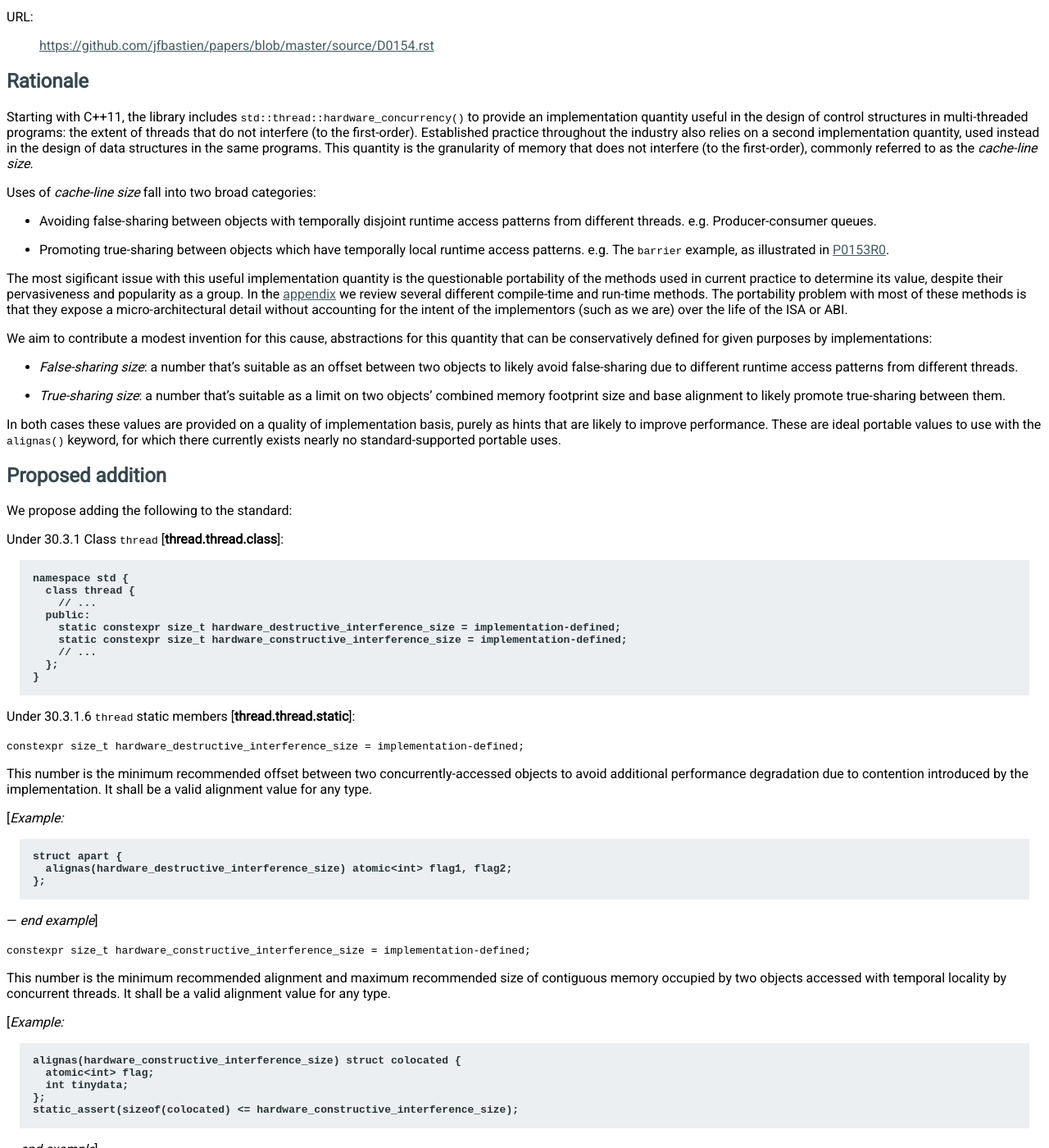
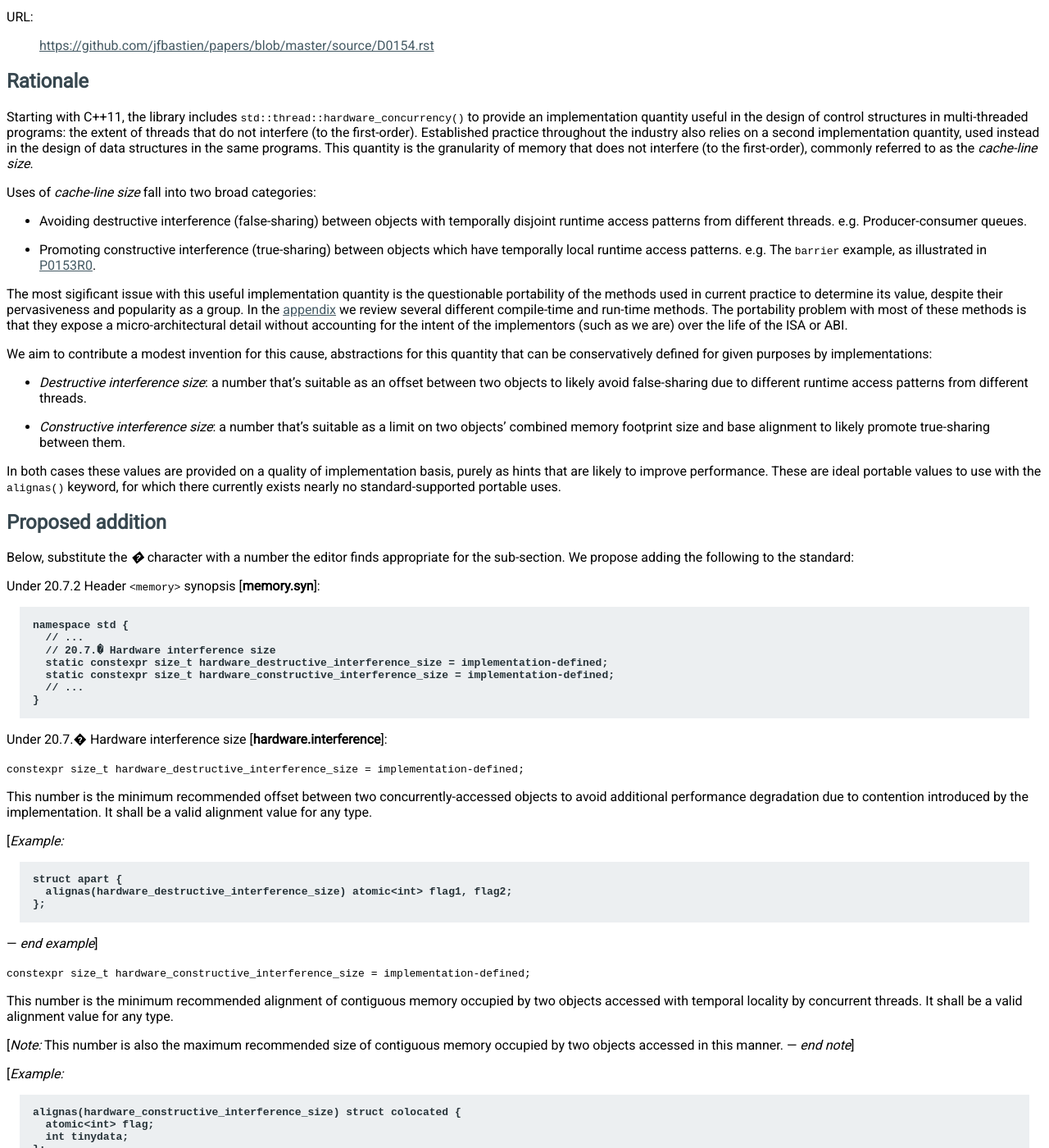
Before and after one commit to jfbastien/papers, a Sphinx documentation site: the page built from source/D0154.rst, in a window 1280 px wide and 1400 px high, scrolled down 477 px. Shown: the whole window at 82% size. Built offline with Sphinx 7.4.7, drawn with Linux system fonts in a browser that asks for light colours; some of the changed text lies outside the part shown.

Commit message:
Address LEWG feedback
Address LEWG comments:
* Change the feature test macro name to match the new name.
* Move to <memory>.
* Move 'maximum recommended size' to a note.
* Fix a few places where true/false sharing was still used.
Mention hwloc (discussed in SG1).

```diff
--- a/source/D0154.rst
+++ b/source/D0154.rst
@@ -25,10 +25,12 @@ first-order), commonly referred to as the *cache-line size*.
 
 Uses of *cache-line size* fall into two broad categories:
 
-* Avoiding false-sharing between objects with temporally disjoint runtime access
-  patterns from different threads. e.g. Producer-consumer queues.
-* Promoting true-sharing between objects which have temporally local runtime
-  access patterns. e.g. The ``barrier`` example, as illustrated in P0153R0_.
+* Avoiding destructive interference (false-sharing) between objects with
+  temporally disjoint runtime access patterns from different
+  threads. e.g. Producer-consumer queues.
+* Promoting constructive interference (true-sharing) between objects which have
+  temporally local runtime access patterns. e.g. The ``barrier`` example, as
+  illustrated in P0153R0_.
 
 .. _P0153R0: http://wg21.link/P0153R0
 
@@ -44,11 +46,11 @@ We aim to contribute a modest invention for this cause, abstractions for this
 quantity that can be conservatively defined for given purposes by
 implementations:
 
-* *False-sharing size*: a number that's suitable as an offset between two
-  objects to likely avoid false-sharing due to different runtime access patterns
-  from different threads.
-* *True-sharing size*: a number that's suitable as a limit on two objects'
-  combined memory footprint size and base alignment to likely promote
+* *Destructive interference size*: a number that's suitable as an offset between
+  two objects to likely avoid false-sharing due to different runtime access
+  patterns from different threads.
+* *Constructive interference size*: a number that's suitable as a limit on two
+  objects' combined memory footprint size and base alignment to likely promote
   true-sharing between them.
 
 In both cases these values are provided on a quality of implementation basis,
@@ -60,23 +62,22 @@ nearly no standard-supported portable uses.
 Proposed addition
 -----------------
 
-We propose adding the following to the standard:
+Below, substitute the `�` character with a number the editor finds appropriate
+for the sub-section. We propose adding the following to the standard:
 
-Under 30.3.1 Class ``thread`` [**thread.thread.class**]:
+Under 20.7.2 Header ``<memory>`` synopsis [**memory.syn**]:
 
 .. code-block:: c++
 
   namespace std {
-    class thread {
-      // ...
-    public:
-      static constexpr size_t hardware_destructive_interference_size = implementation-defined;
-      static constexpr size_t hardware_constructive_interference_size = implementation-defined;
-      // ...
-    };
+    // ...
+    // 20.7.� Hardware interference size
+    static constexpr size_t hardware_destructive_interference_size = implementation-defined;
+    static constexpr size_t hardware_constructive_interference_size = implementation-defined;
+    // ...
   }
 
-Under 30.3.1.6 ``thread`` static members [**thread.thread.static**]:
+Under 20.7.� Hardware interference size [**hardware.interference**]:
 
 ``constexpr size_t hardware_destructive_interference_size = implementation-defined;``
 
@@ -96,9 +97,12 @@ by the implementation. It shall be a valid alignment value for any type.
 
 ``constexpr size_t hardware_constructive_interference_size = implementation-defined;``
 
-This number is the minimum recommended alignment and maximum recommended size of
-contiguous memory occupied by two objects accessed with temporal locality by
-concurrent threads. It shall be a valid alignment value for any type.
+This number is the minimum recommended alignment of contiguous memory occupied
+by two objects accessed with temporal locality by concurrent threads. It shall
+be a valid alignment value for any type.
+
+[*Note:* This number is also the maximum recommended size of contiguous memory
+occupied by two objects accessed in this manner. — *end note*]
 
 [*Example:*
 
@@ -112,7 +116,7 @@ concurrent threads. It shall be a valid alignment value for any type.
 
 — *end example*]
 
-The ``__cpp_lib_thread_hardware_sharing_size`` feature test macro should be
+The ``__cpp_lib_thread_hardware_interference_size`` feature test macro should be
 added.
 
 .. _appendix:
@@ -173,7 +177,11 @@ Runtime *cache-line size*
 =========================
 
 We informatively list a few ways in which the L1 *cache-line size* can be
-obtained on different operating systems and architectures at runtime.
+obtained on different operating systems and architectures at runtime. Libraries
+such as hwloc_ perform these queries, and could also be added to the standard as
+a separate proposal.
+
+.. _hwloc: http://www.open-mpi.org/projects/hwloc/
 
 On OSX one would use:
 
```
Also changed, not shown: other parts of source/D0154.rst (+4 -4 lines).
